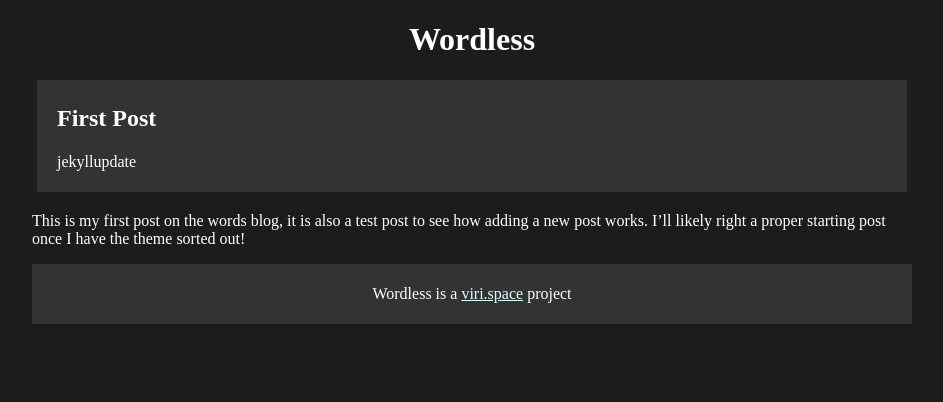
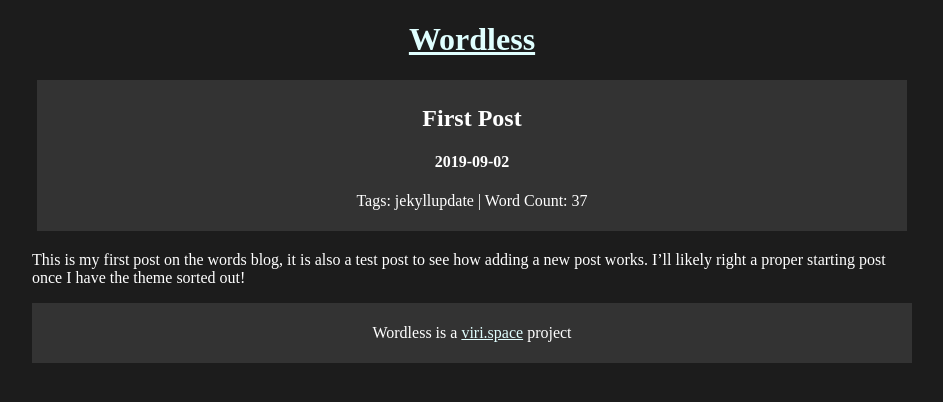
Before and after one commit to v1r1/words, a Jekyll site: the page built from _posts/2019-09-02-first-post.markdown, in a window 1280 px wide. Shown: the top 402 px of the page, without its empty margins (168-1111 px from the left). Built offline with Jekyll 4.4.1, drawn with Linux system fonts in a browser that asks for light colours.

Commit message:
fixed everything

```diff
--- a/_includes/header.html
+++ b/_includes/header.html
@@ -1,3 +1,3 @@
 <header>
-  <h1>Wordless</h1>
+  <h1><a href="/">{{ site.title }}</a></h1>
 </header>
--- a/_layouts/home.html
+++ b/_layouts/home.html
@@ -11,7 +11,9 @@ layout: default
   <div class="post">
     <h1 class="title"><a href="{{ post.url | relative_url }}">{{ post.title | escape }}</a></h1>
     <h4 class="date">{%- assign date_format = "%Y-%m-%d" -%} {{ post.date | date: date_format }}</h4>
-    <p class="excerpt">{{ post.excerpt }}
+    <p class="excerpt">
+      {{ post.excerpt }}
+    </p>
     <p>Tags: <i>{{ post.tags }}</i></p>
   </div>
   {%- endfor -%}
--- a/_layouts/post.html
+++ b/_layouts/post.html
@@ -4,8 +4,8 @@ layout: default
 
 <div class="post-header">
   <h2>{{ page.title }}</h2>
-  <h4>{%- assign date_format = "%Y-%m-%d" -%} {{ post.date | date: date_format }}</h4>
-  <p>{{ page.tags }}</p>
+  <h4>{%- assign date_format = "%Y-%m-%d" -%} {{ page.date | date: date_format }}</h4>
+  <p>Tags: {{ page.tags }} | Word Count: {{ page.content | number_of_words }}</p>
 </div>
 
 {{ content }}
--- a/assets/css/main.scss
+++ b/assets/css/main.scss
@@ -22,6 +22,7 @@ header {
 }
 .post-header {
   background:#333;
+  text-align: center;
   padding: 5px 20px;
   margin: 20px 5px;
 }
```
